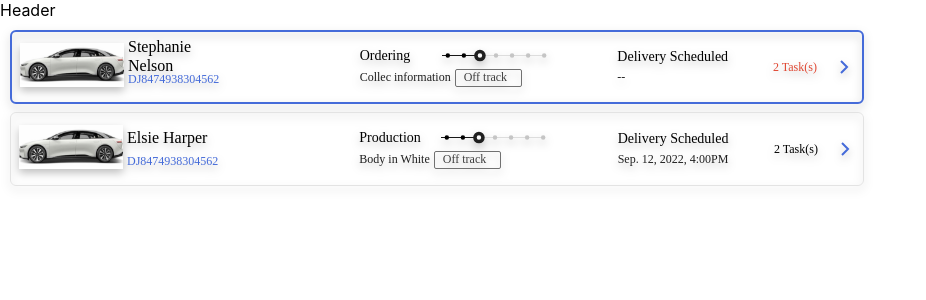
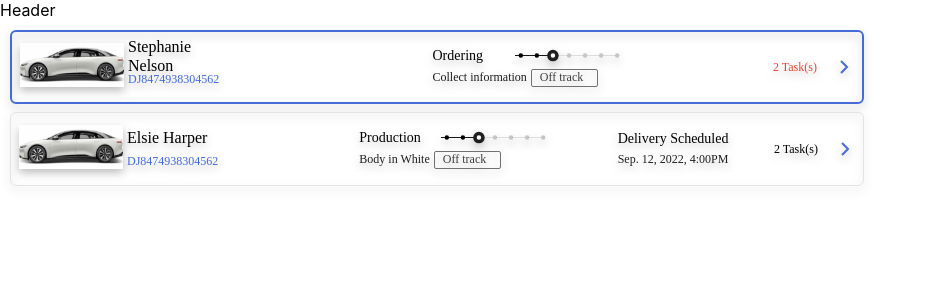
Before and after one commit to prashantks834006/lm-v360-main, a React (Create React App) app: page / in a window 1280 px wide. Shown: the top 300 px of the page, without its empty margins (0-926 px from the left). Built offline with nearby package versions, Linux system fonts and the light colour scheme; the HTML template or start-up script is replaced by a standard one.

Commit message:
Linting fixes

```diff
--- a/src/components/CarList/CarList.tsx
+++ b/src/components/CarList/CarList.tsx
@@ -13,9 +13,9 @@ export const CarList = () => {
         name="Stephanie Nelson"
         model="DJ8474938304562"
         taskName="Ordering"
-                taskStatus="Collec information"
+        taskStatus="Collect information"
         taskCount={2}
-                highlight={true}
+        highlight
       />
       <CarListItem
         name="Elsie Harper"
--- a/src/components/CarList/CarListItem/CarInfo/CarInfo.tsx
+++ b/src/components/CarList/CarListItem/CarInfo/CarInfo.tsx
@@ -7,7 +7,7 @@ export interface CarInfoProps {
   model: string;
 }
 
-export const CarInfo = ( { name, model }: CarInfoProps ) => {
+export const CarInfo = ({ name, model }: CarInfoProps) => {
   return (
     <div className="CarInfo">
       <div className="CarLogo">
--- a/src/components/CarList/CarListItem/CarListItem.tsx
+++ b/src/components/CarList/CarListItem/CarListItem.tsx
@@ -22,13 +22,13 @@ export const CarListItem = ({
   taskStatus,
   schedule,
   taskCount,
-    highlight = false
+  highlight = false,
 }: CarListItemProps) => {
   return (
     <div className={`CarListItem${highlight ? ' HighLight' : ''}`}>
       <CarInfo name={name} model={model} />
       <TaskProgress taskName={taskName} taskStatus={taskStatus} />
-            <TaskSchedule schedule={schedule} />
+      {schedule && <TaskSchedule schedule={schedule} />}
       <TaskCount count={taskCount} scheduled={Boolean(schedule)} />
     </div>
   );
--- a/src/components/CarList/CarListItem/TaskCount/TaskCount.tsx
+++ b/src/components/CarList/CarListItem/TaskCount/TaskCount.tsx
@@ -7,7 +7,7 @@ export interface TaskCountProps {
   scheduled?: boolean;
 }
 
-export const TaskCount = ( { count, scheduled }: TaskCountProps ) => {
+export const TaskCount = ({ count, scheduled }: TaskCountProps) => {
   return (
     <div className="TaskCount">
       <div>
--- a/src/components/CarList/CarListItem/TaskProgress/TaskProgress.tsx
+++ b/src/components/CarList/CarListItem/TaskProgress/TaskProgress.tsx
@@ -7,7 +7,7 @@ export interface TaskProgressProps {
   taskStatus: string;
 }
 
-export const TaskProgress = ( { taskName, taskStatus }: TaskProgressProps ) => {
+export const TaskProgress = ({ taskName, taskStatus }: TaskProgressProps) => {
   return (
     <div className="Task">
       <div className="TaskProgress">
--- a/src/components/CarList/CarListItem/TaskSchedule/TaskSchedule.tsx
+++ b/src/components/CarList/CarListItem/TaskSchedule/TaskSchedule.tsx
@@ -5,7 +5,7 @@ export interface TaskScheduleProps {
   schedule?: string;
 }
 
-export const TaskSchedule = ( { schedule }: TaskScheduleProps ) => {
+export const TaskSchedule = ({ schedule }: TaskScheduleProps) => {
   return (
     <div className="TaskSchedule">
       <div className="ScheduleLabel">
--- a/src/gaurds/AuthGuard.tsx
+++ b/src/gaurds/AuthGuard.tsx
@@ -4,8 +4,8 @@ type Props = {
   children: React.ReactNode;
 };
 
-function AuthGuard({ children }: Props) {
+const AuthGuard = ({ children }: Props) => {
   return <div>{children}</div>;
-}
+};
 
 export default AuthGuard;
--- a/src/layouts/Dashboard/index.tsx
+++ b/src/layouts/Dashboard/index.tsx
@@ -1,13 +1,13 @@
 import React from 'react';
 import { Outlet } from 'react-router-dom';
 
-function DashboardLayout() {
+const DashboardLayout = () => {
   return (
     <>
       <nav> Header </nav>
       <Outlet />
     </>
   );
-}
+};
 
 export default DashboardLayout;
```
Also changed, not shown: src/pages/Dashboard.tsx (+5 -4 lines), .eslintrc.js. Lines whose indentation alone changed are shown as unchanged.
